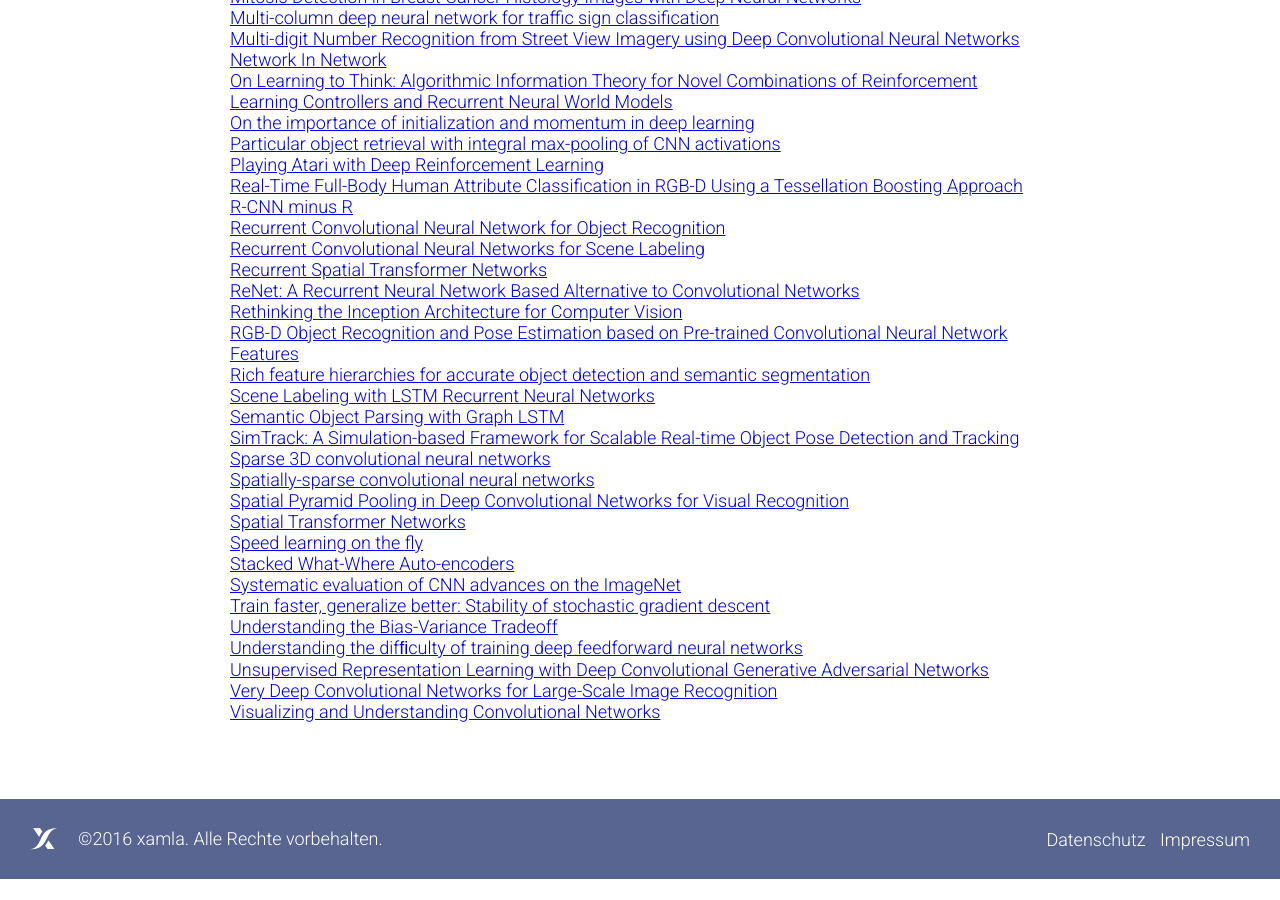
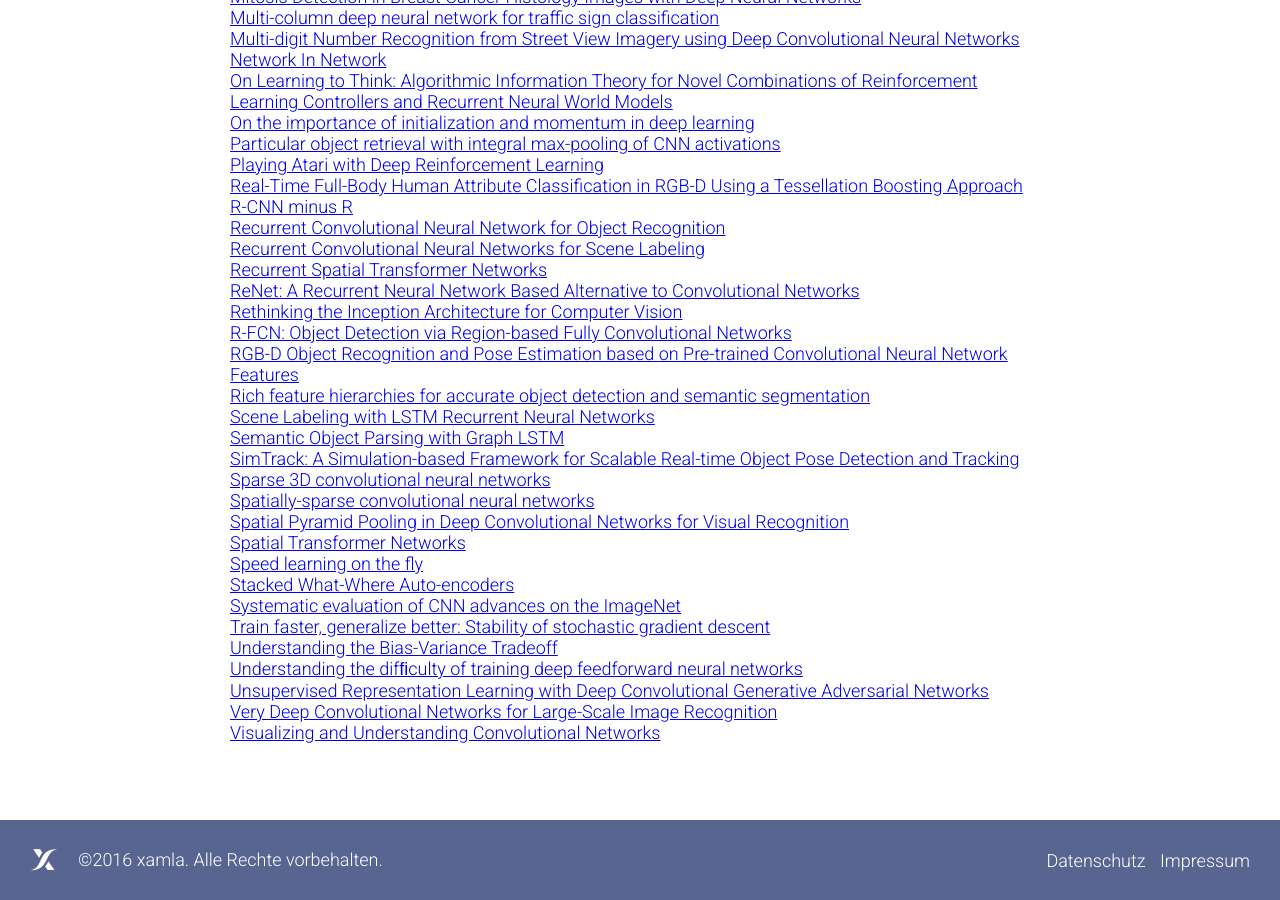
Before and after one commit to Xamla/xamla.github.io, a Jekyll site: the page built from paper-library.md, in a window 1280 px wide and 900 px high, scrolled down 17973 px. Built offline with Jekyll 4.4.1, drawn with Linux system fonts in a browser that asks for light colours; formulas are drawn with MathJax 3; before the commit the page ends 18852 px from its top, so only the background shows below that.

Commit message:
Update paper-library.md

```diff
--- a/paper-library.md
+++ b/paper-library.md
@@ -587,6 +587,7 @@ Winner of the MICCAI 2013 Grand Challenge on Mitosis Detection
 [Recurrent Spatial Transformer Networks](#Recurrent Spatial Transformer Networks) <br />
 [ReNet: A Recurrent Neural Network Based Alternative to Convolutional Networks](#ReNet) <br />
 [Rethinking the Inception Architecture for Computer Vision](#Inception2) <br />
+[R-FCN: Object Detection via Region-based Fully Convolutional Networks](#R-FCN) <br />
 [RGB-D Object Recognition and Pose Estimation based on Pre-trained Convolutional Neural Network Features](#RGB-D Object Recognition and Pose Estimation based on Pre-trained Convolutional Neural Network Features) <br />
 [Rich feature hierarchies for accurate object detection and semantic segmentation](#R-CNN) <br />
 [Scene Labeling with LSTM Recurrent Neural Networks](#Scene Labeling with 2D LSTM) <br />
```
